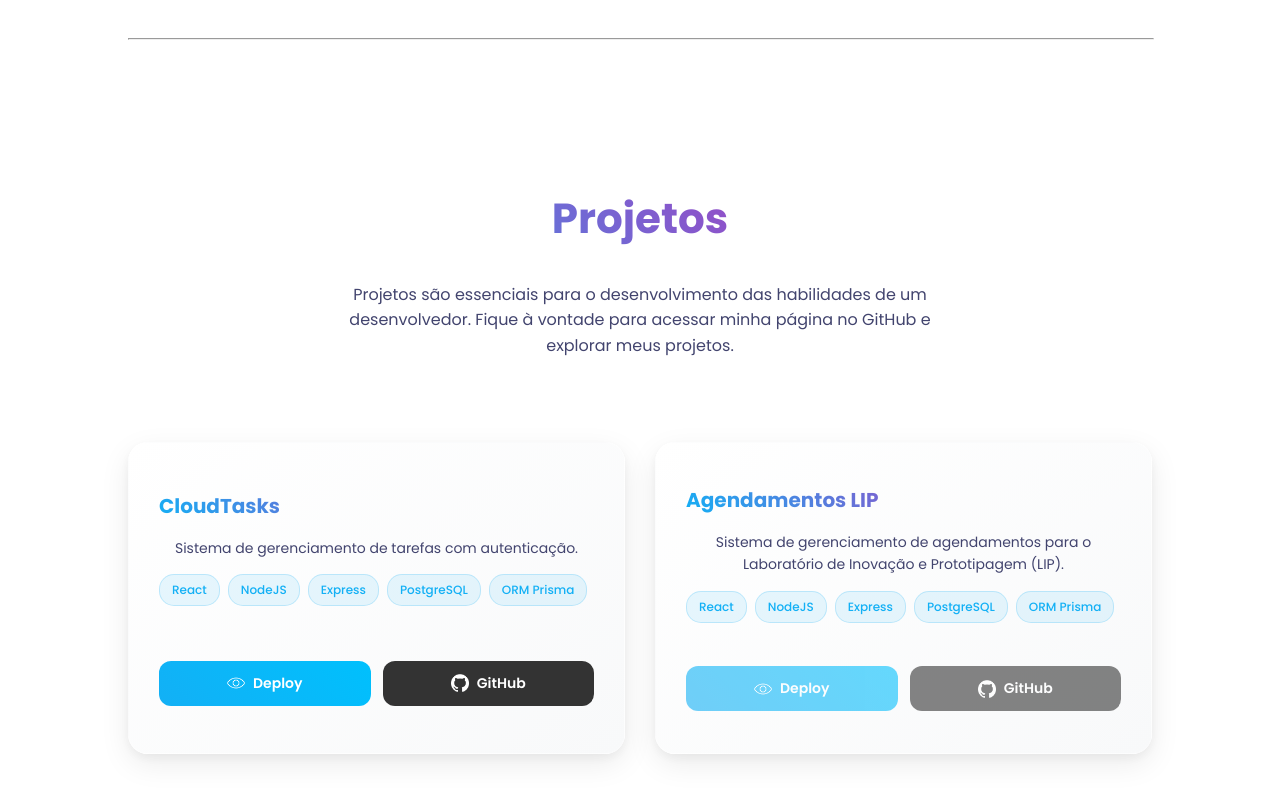
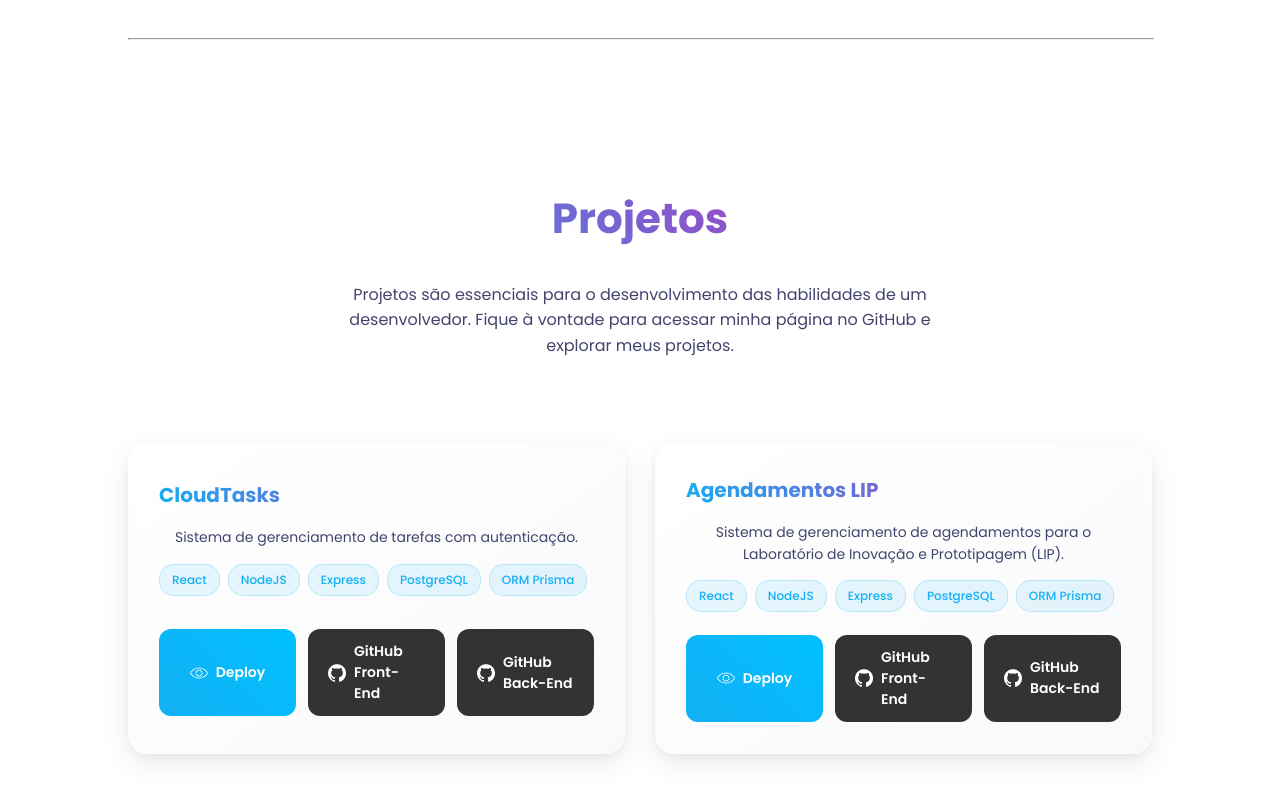
Before and after one commit to MatheuzinDev/Portfolio, a plain HTML site: page index.html in a window 1280 px wide. Shown: the part 2568-3368 px from the top of the page. Drawn offline with Linux system fonts and the light colour scheme.

Commit message:
adicionando links

```diff
--- a/index.html
+++ b/index.html
@@ -159,13 +159,17 @@
                             </div>
                         </div>
                         <div class="card-buttons">
-                            <a href="#" class="card-button eye">
+                            <a href="https://cloud-tasks-three.vercel.app/" class="card-button eye">
                                 <img src="assents/icon-eye.png" alt="Visualizar">
                                 Deploy
                             </a>
-                            <a href="https://github.com/MatheuzinDev" class="card-button github">
+                            <a href="https://github.com/MatheuzinDev/CloudTasks" class="card-button github">
                                 <img src="assents/icon-github.png" alt="GitHub">
-                                GitHub
+                                GitHub Front-End
+                            </a>
+                            <a href="https://github.com/MatheuzinDev/CloudTasks-BackEnd" class="card-button github">
+                                <img src="assents/icon-github.png" alt="GitHub">
+                                GitHub Back-End
                             </a>
                         </div>
                     </div>
@@ -185,14 +189,18 @@
                             </div>
                         </div>
                         <div class="card-buttons">
-                            <button class="card-button eye" disabled style="opacity: 0.6;">
+                            <a href="https://agendamentos-lip-fe.vercel.app/" class="card-button eye">
                                 <img src="assents/icon-eye.png" alt="Visualizar">
                                 Deploy
-                            </button>
-                            <button class="card-button github" disabled style="opacity: 0.6;">
+                            </a>
+                            <a href="https://github.com/MatheuzinDev/AgendamentosLIP-FE" class="card-button github">
                                 <img src="assents/icon-github.png" alt="GitHub">
-                                GitHub
-                            </button>
+                                GitHub Front-End
+                            </a>
+                            <a href="https://github.com/MatheuzinDev/AgendamentosLIP-BE" class="card-button github">
+                                <img src="assents/icon-github.png" alt="GitHub">
+                                GitHub Back-End
+                            </a>
                         </div>
                     </div>
                 </div>
```
